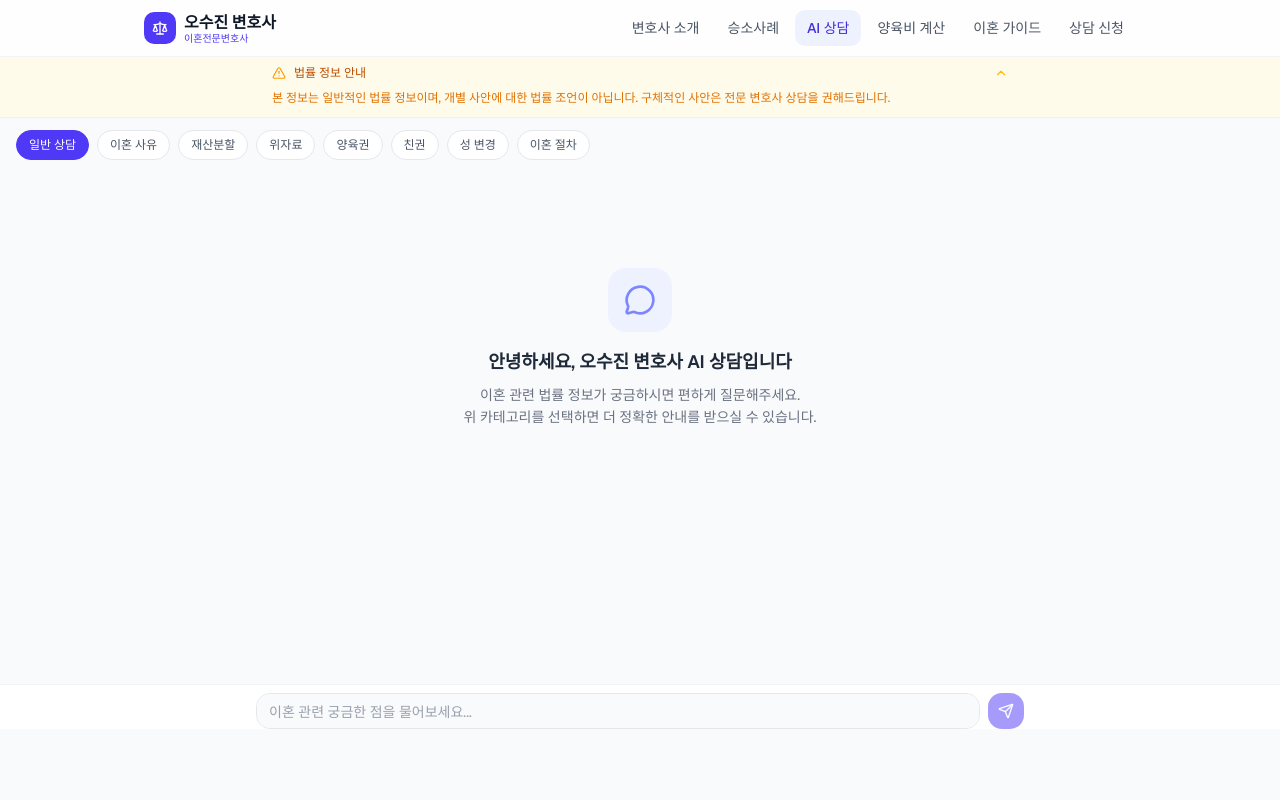
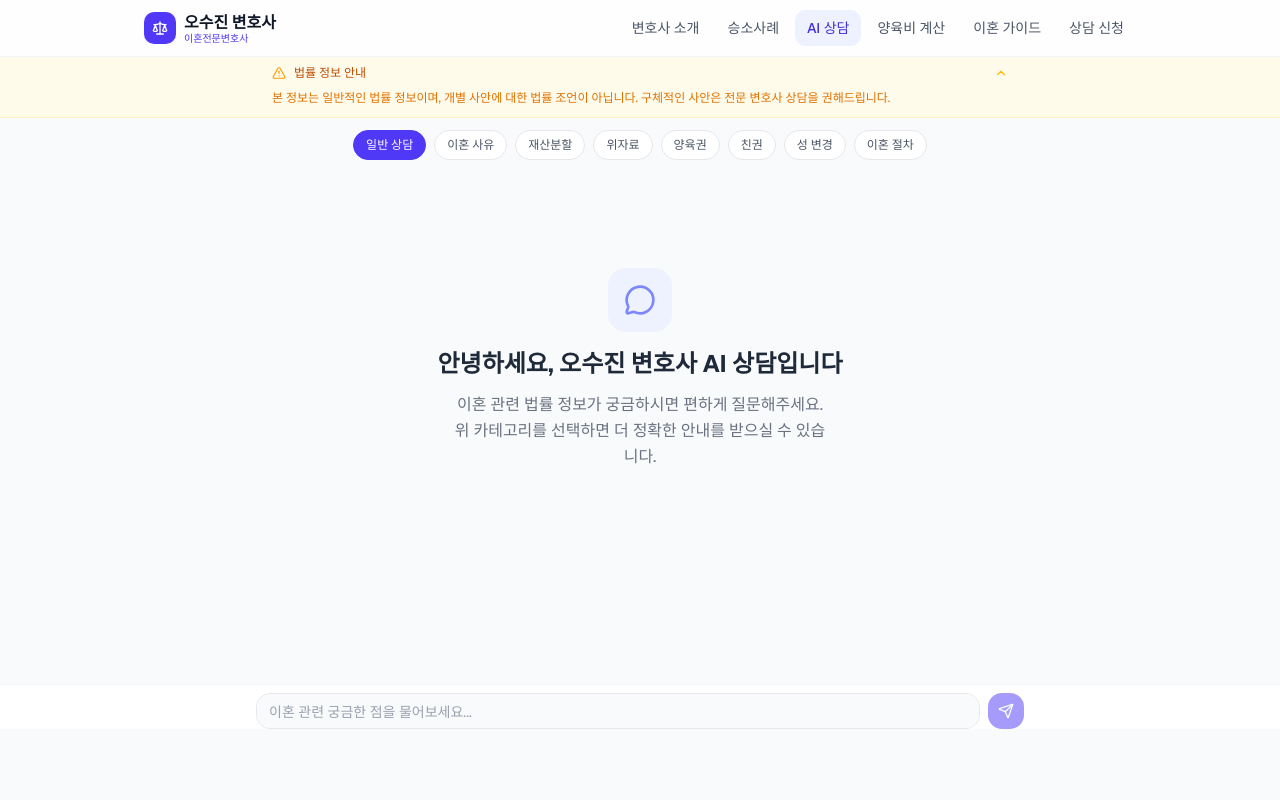
Before and after one commit to nayajc/lawlawland, a Next.js app: page /chat in a window 1280 px wide. Shown: the top 800 px of the page. Built offline with nearby package versions, Linux system fonts and the light colour scheme; a web font is replaced by a local one.

Commit message:
fix: center category tags and enlarge welcome text on desktop
- Category selector centered on desktop (md:justify-center)
- Welcome heading: text-lg → text-xl/md:text-2xl, font-bold
- Welcome subtitle: text-sm → md:text-base

Co-Authored-By: Claude Opus 4.6 <noreply@anthropic.com>

```diff
--- a/src/components/chat/CategorySelector.tsx
+++ b/src/components/chat/CategorySelector.tsx
@@ -12,7 +12,7 @@ interface CategorySelectorProps {
 
 export function CategorySelector({ selected, onSelect }: CategorySelectorProps) {
   return (
-    <div className="flex gap-2 overflow-x-auto scrollbar-hide px-4 py-3">
+    <div className="flex gap-2 overflow-x-auto scrollbar-hide px-4 py-3 md:justify-center">
       {CATEGORIES.map((cat) => (
         <Badge
           key={cat.id}
--- a/src/components/chat/ChatContainer.tsx
+++ b/src/components/chat/ChatContainer.tsx
@@ -72,10 +72,10 @@ export function ChatContainer() {
               <div className="w-16 h-16 bg-indigo-50 rounded-2xl flex items-center justify-center mb-4">
                 <MessageCircle className="w-8 h-8 text-indigo-400" />
               </div>
-              <h2 className="text-lg font-semibold text-gray-800 mb-2">
+              <h2 className="text-xl md:text-2xl font-bold text-gray-800 mb-3">
                 안녕하세요, 오수진 변호사 AI 상담입니다
               </h2>
-              <p className="text-sm text-gray-500 max-w-sm leading-relaxed">
+              <p className="text-sm md:text-base text-gray-500 max-w-sm leading-relaxed">
                 이혼 관련 법률 정보가 궁금하시면 편하게 질문해주세요.
                 <br />
                 위 카테고리를 선택하면 더 정확한 안내를 받으실 수 있습니다.
```
